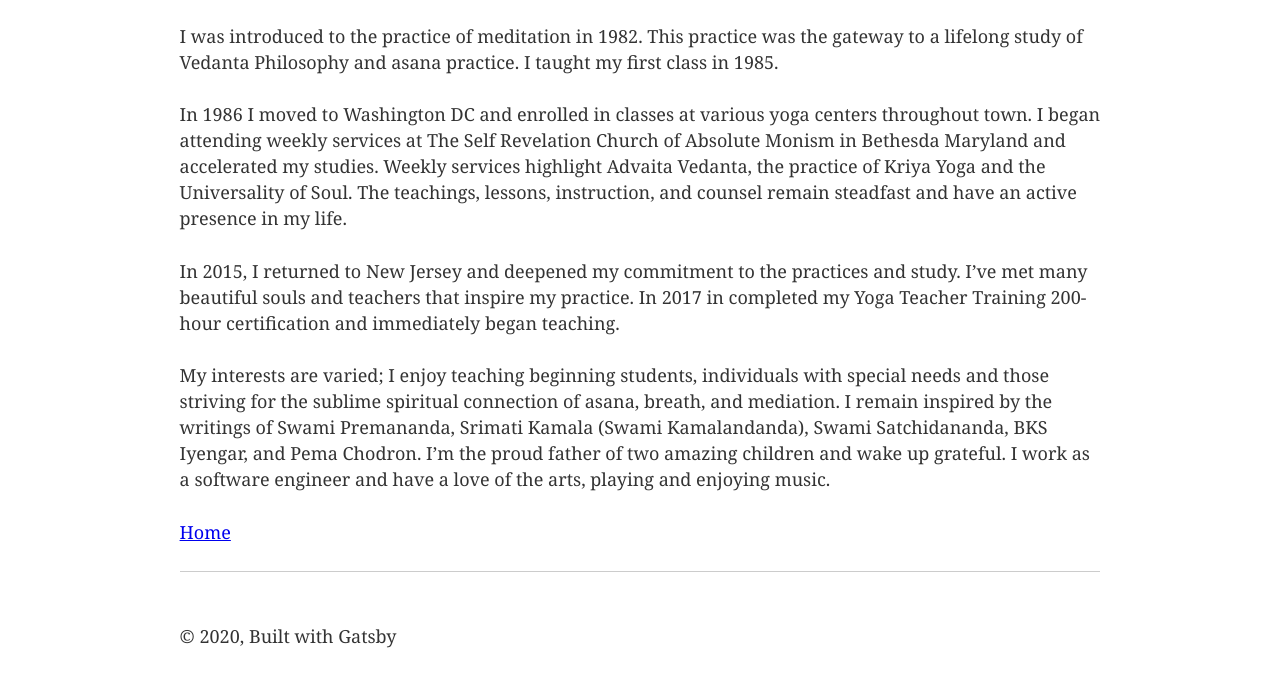
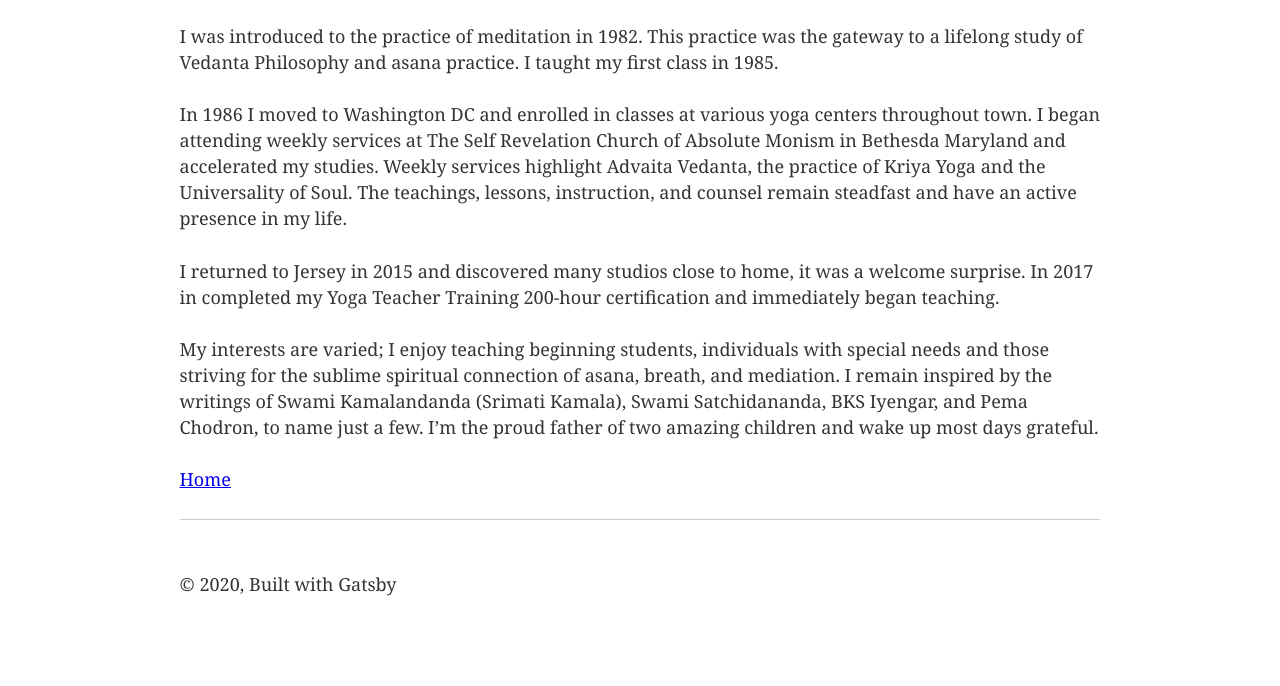
Before and after one commit to wisesmile/ywp, a Gatsby site: page /about in a window 1280 px wide. Shown: the part 100-786 px from the top of the page. Built offline with nearby package versions, Linux system fonts and the light colour scheme; Gatsby itself is replaced by a stand-in of ours.

Commit message:
Updates to about page

```diff
--- a/src/pages/about.js
+++ b/src/pages/about.js
@@ -21,19 +21,17 @@ const About = () => (
       my life.
     </p>
     <p>
-      In 2015, I returned to New Jersey and deepened my commitment to the
-      practices and study. I’ve met many beautiful souls and teachers that
-      inspire my practice. In 2017 in completed my Yoga Teacher Training
+      I returned to Jersey in 2015 and discovered many studios close to home, it
+      was a welcome surprise. In 2017 in completed my Yoga Teacher Training
       200-hour certification and immediately began teaching.
     </p>
     <p>
       My interests are varied; I enjoy teaching beginning students, individuals
       with special needs and those striving for the sublime spiritual connection
       of asana, breath, and mediation. I remain inspired by the writings of
-      Swami Premananda, Srimati Kamala (Swami Kamalandanda), Swami
-      Satchidananda, BKS Iyengar, and Pema Chodron. I’m the proud father of two
-      amazing children and wake up grateful. I work as a software engineer and
-      have a love of the arts, playing and enjoying music.
+      Swami Kamalandanda (Srimati Kamala), Swami Satchidananda, BKS Iyengar, and
+      Pema Chodron, to name just a few. I’m the proud father of two amazing
+      children and wake up most days grateful.
     </p>
     <Link to="/">Home</Link>
   </Layout>
```
